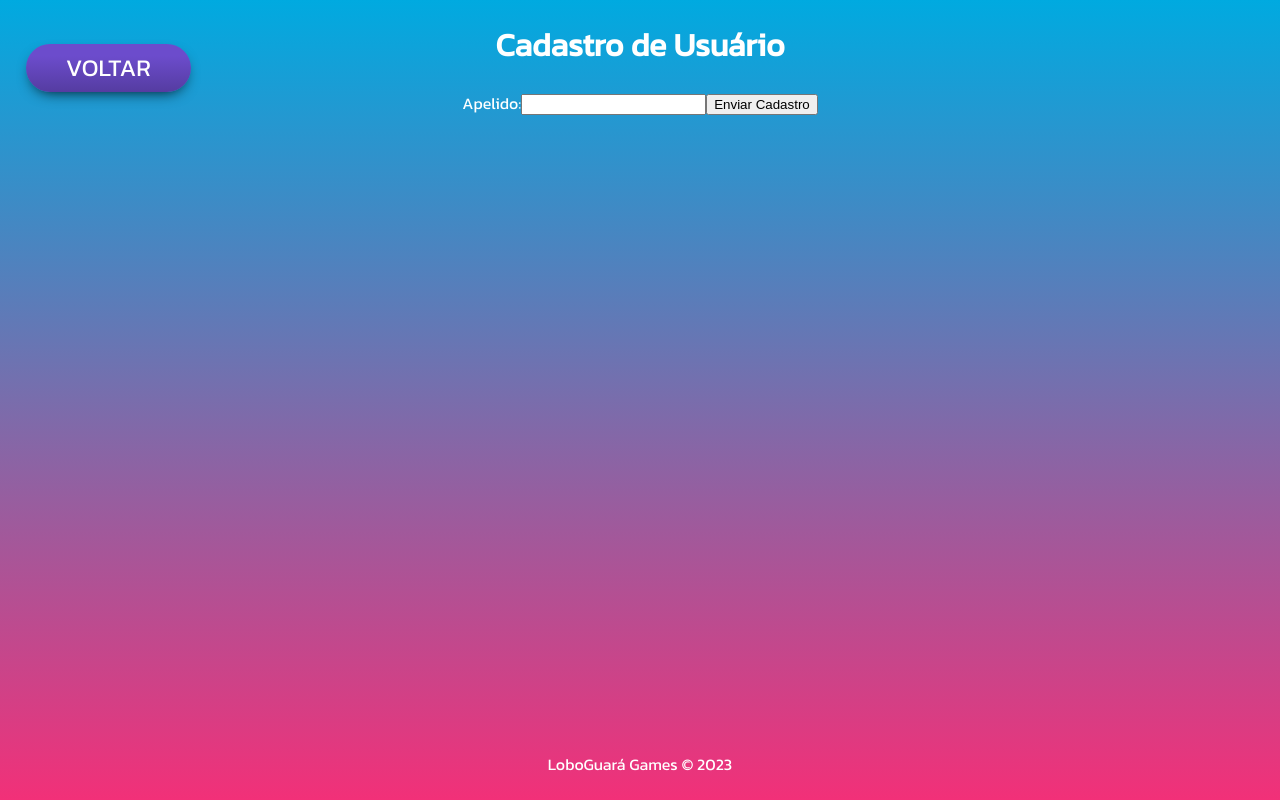
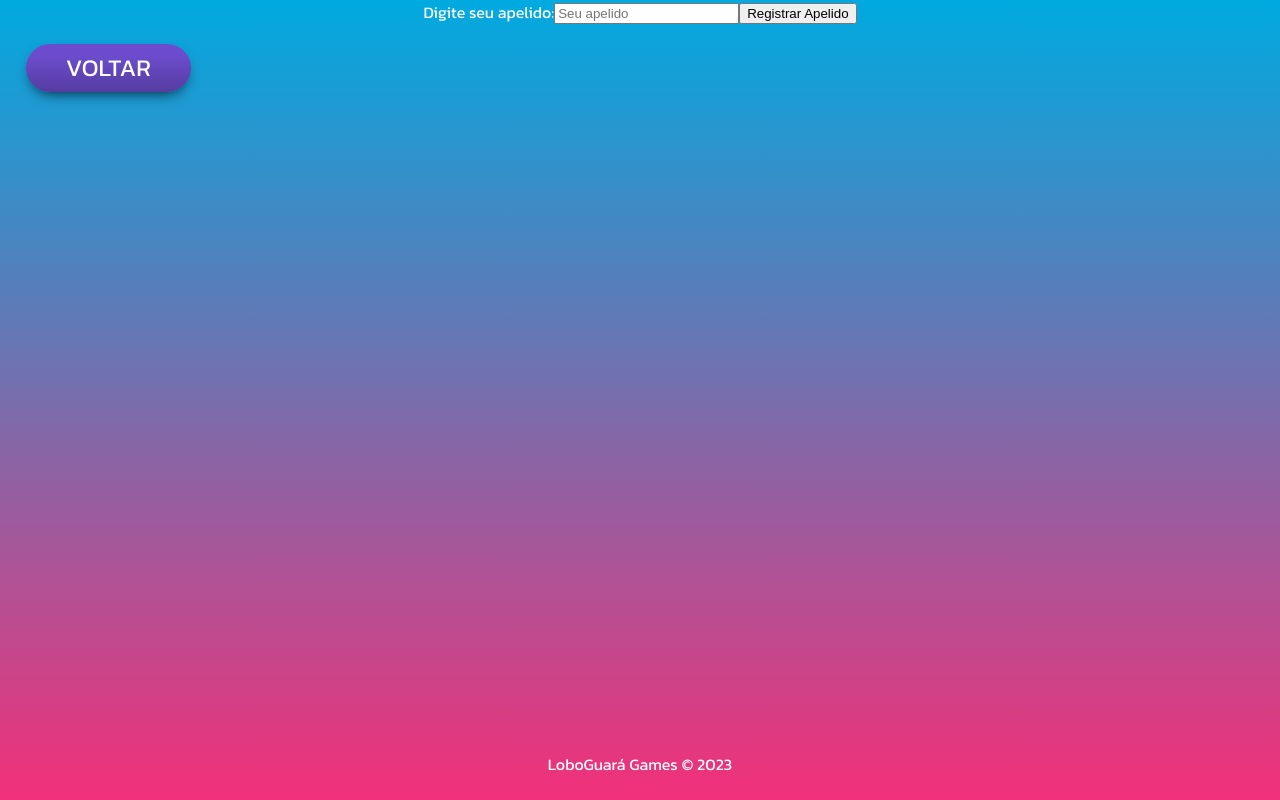
Before and after one commit to Feliper62/falacia-game-frontend, a Next.js app: page /pages/menuTeste/inputTeste in a window 1280 px wide. Built offline with nearby package versions, Linux system fonts and the light colour scheme; a web font is replaced by a local one.

Commit message:
:refactor: formularios de teste(ainda erro)

```diff
--- a/package.json
+++ b/package.json
@@ -16,7 +16,7 @@
     "next": "^14.0.3",
     "postcss": "^8.4.31",
     "react": "^18.2.0",
-    "react-dom": "18.2.0",
+    "react-dom": "^18.2.0",
     "react-icons": "^4.12.0",
     "react-qr-code": "^2.0.12",
     "readline-sync": "^1.4.10",
--- a/src/app/api/route.js
+++ b/src/app/api/route.js
@@ -11,7 +11,7 @@ export const api_usuarios = {
     return await response.json();
   },
   criar: async function (body) {
-    let response = await fetch(api_usuarios.url, {method: 'POST', headers: {'Content-Type': 'application/json'}, body: JSON.stringify(body)});
+    let response = await fetch(api_usuarios.url, {method: 'POST', headers: {'Content-Type': 'application/json'}, mode:'no-cors' , body: JSON.stringify(body)});
     return await response.json();
   },
   atualizar: async function (body) {
--- a/src/app/layout.js
+++ b/src/app/layout.js
@@ -2,21 +2,27 @@ import './globals.css'
 
 import Texto from './components/Texto'
 import styles from './styles/Texto.module.css'
+import { IoBedOutline } from 'react-icons/io5'
 
 
 export default function RootLayout({ children }) {
   return (
     <>
+      <html lang="pt-br">
+
+      <meta name="viewport" content="width=device-width, initial-scale=1.0"></meta>
+
+      <body>
       <link href='https://fonts.googleapis.com/css?family=Kanit' rel='stylesheet'></link>
       <link href='https://fonts.googleapis.com/css?family=Karantina' rel='stylesheet'></link>
-      <meta name="viewport" content="width=device-width, initial-scale=1.0"></meta>
-      <html lang="pt-br"/>
       {children}
+      <footer><Texto className={styles.footer} text="
+               LoboGuará Games &copy; 2023"/>
+       </footer>
+       </body>
 
+       </html>
 
-       <footer><Texto className={styles.footer} text="
-               LoboGuará Games &copy; 2023"/>
-           </footer>
 
     </>
 
--- a/src/app/pages/(menuPages)/(teste)/menuTeste/inputTeste/page.js
+++ b/src/app/pages/(menuPages)/(teste)/menuTeste/inputTeste/page.js
@@ -13,50 +13,7 @@ export default function InputTeste(){
         </>
     )
 };*/
-/*
-'use client'
-import { useState } from "react";
-import { useRouter } from "next/navigation";
 
-export default function InputTeste() {
-    const [apelido, setApelido] = useState('');
-    const router = useRouter();
-
-      const handleSubmit = async (e) => {
-      e.preventDefault();
-      const response = await fetch('https://falacia-game-backend-production.up.railway.app/usuarios', {
-        method: 'POST',
-        headers: {
-          'Content-Type': 'application/json',
-        },
-        body: JSON.stringify({ apelido }),
-      });
-      if (response.ok) {
-        const user = await response.json();
-        setApelidos([...apelidos, user.apelido]); // Adicionando o apelido à lista de apelidos
-        setApelido(''); // Limpando o campo de input após a submissão
-      } else {
-        console.error('Failed to create user:', response.status);
-      }
-      console.log(apelido)
-};
-
-    return (
-
-    <>
-    <form onSubmit={handleSubmit}>
-        <label>
-          Digite o Apelido:
-          <input type="text" value={apelido} onChange={(e) => setApelido(e.target.value)} />
-        </label>
-        <button type="submit">Submeter</button>
-      </form>
-    </>
-
-    );
-  }
-*/
-/*
 'use client'
 import { useState } from 'react';
 import { useRouter } from 'next/navigation';
@@ -65,11 +22,12 @@ import { api_usuarios } from '@/app/api/route';
 export default function InputTeste(){
   const [apelido, setApelido] = useState('');
   const router = useRouter();
-  const handleSubmit = async (e) => {
-  e.preventDefault();
+  const handleSubmit = async (event, nickname) => {
+  event.preventDefault();
   try {
+      console.log('SEU APELIDO: '+ nickname);
       const response = await api_usuarios.criar({
-        apelido: apelido,
+        apelido: nickname,
         mentira: "mentira",
         pontuacao: 0,
         voto: "1",
@@ -85,7 +43,7 @@ export default function InputTeste(){
 };
 
 return (
-  <form onSubmit={handleSubmit}>
+  <form onSubmit={(e) => handleSubmit(e, apelido)}>
     <label>
       Digite seu apelido:
       <input
@@ -98,9 +56,9 @@ return (
     <button type="submit">Registrar Apelido</button>
   </form>
 );
-}*/
-
-/*import axios from 'axios';
+}
+/*
+import axios from 'axios';
 
 export default async function cadastroUsuario(apelido, mentira, pontuacao, voto, tipo, sessao) {
     try {
@@ -136,91 +94,4 @@ export default async function cadastroUsuario(apelido, mentira, pontuacao, voto,
     } catch (error) {
         console.error('Erro ao enviar os dados:', error);
     }
-}
-
-// Obtenha o valor do apelido a partir da entrada do usuário no Node.js
-const apelidoUsuario = readlineSync.question('Digite o apelido do usuário:');
-
-cadastroUsuario(apelidoUsuario, 'é verdade ?', 0, '1', 'JOGADOR', 'NILJG8');*/
-'use client'
-import { useState } from 'react';
-import axios from 'axios';
-
-export default function CadastroUsuarioForm() {
-  const [dadosFormulario, setDadosFormulario] = useState({
-    apelido: ' ',
-    mentira: 'é verdade ?',
-    pontuacao: 0,
-    voto: '1',
-    tipo: 'JOGADOR',
-    sessao: 'NILJG8',
-  });
-
-  const handleSubmit = async (e) => {
-    e.preventDefault();
-
-    try {
-      console.log('Tratando o submit do formulário. Dados:', dadosFormulario);
-
-      // Chamar a função cadastroUsuario passando os dados do formulário
-      await cadastroUsuario(
-        dadosFormulario.apelido,
-        dadosFormulario.mentira,
-        dadosFormulario.pontuacao,
-        dadosFormulario.voto,
-        dadosFormulario.tipo,
-        dadosFormulario.sessao
-      );
-
-      // Outras ações após o envio bem-sucedido, se necessário
-
-    } catch (error) {
-      console.error('Erro ao enviar os dados:', error);
-    }
-  };
-
-  const handleChange = (e) => {
-    const { name, value } = e.target;
-    setDadosFormulario((prevDados) => ({
-      ...prevDados,
-      [name]: value,
-    }));
-  };
-
-  return (
-    <div>
-      <h1>Cadastro de Usuário</h1>
-      <form onSubmit={handleSubmit}>
-        <label>
-          Apelido:
-          <input
-            type="text"
-            name="apelido"
-            value={dadosFormulario.apelido}
-            onChange={handleChange}
-          />
-        </label>
-        <button type="submit">Enviar Cadastro</button>
-      </form>
-    </div>
-  );
-}
-
-async function cadastroUsuario(apelido, mentira, pontuacao, voto, tipo, sessao) {
-  try {
-    const response = await axios.post(
-      'https://falacia-game-backend-production.up.railway.app/usuarios/',
-      {
-        apelido,
-        mentira,
-        pontuacao,
-        voto,
-        tipo,
-        sessao,
-      }
-    );
-    console.log('Dados enviados com sucesso:', response.data);
-  } catch (error) {
-    console.error('Erro ao enviar os dados:', error);
-  }
-}
+}*/
```
Also changed, not shown: 1 other file (tests, documents, lock files or other folders).
